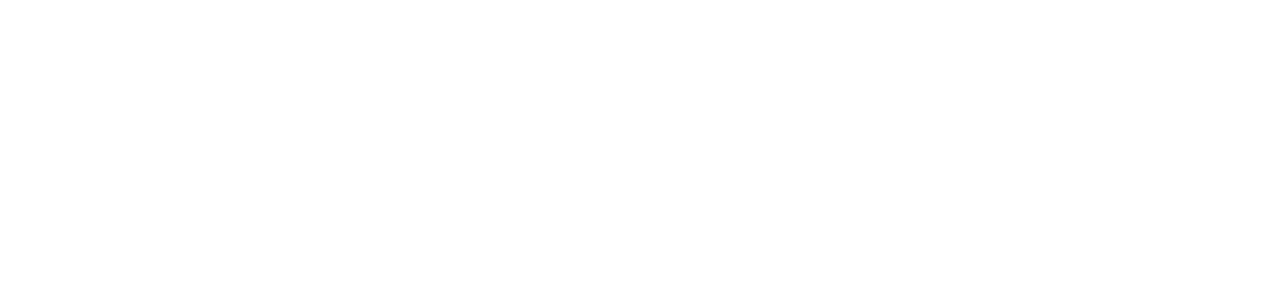
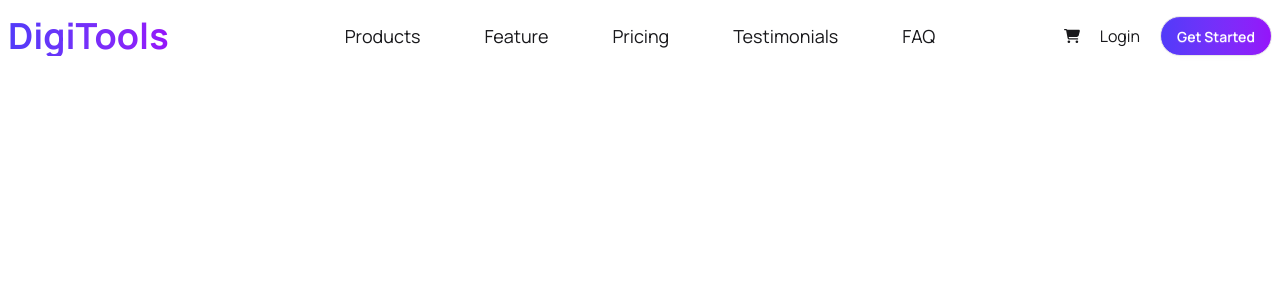
Before and after one commit to Tofazzal-13/Assignment_06, a React (Vite) app: page / in a window 1280 px wide. Shown: the top 300 px of the page. Built offline with nearby package versions, Linux system fonts and the light colour scheme.

Commit message:
navbar added

```diff
--- a/src/App.jsx
+++ b/src/App.jsx
@@ -1,5 +1,6 @@
 
 import './App.css'
+import Navbar from './Components/Navbar/Navbar'
 
 function App() {
 
@@ -7,6 +8,7 @@
   return (
     <>
 
+     <Navbar></Navbar>
     </>
   )
 }
--- /dev/null
+++ b/src/Components/Navbar/Navbar.jsx
@@ -0,0 +1,42 @@
+import React from 'react';
+import { FaCartShopping } from "react-icons/fa6";
+
+const Navbar = () => {
+    return (
+        <div>
+            <div className="navbar container mx-auto">
+                <div className="navbar-start">
+                    <div className="flex items-center gap-1 font-bold text-xl">
+                        <h1 className='text-4xl font-bold bg-linear-to-r from-[#513BF9] to-[#9514FA] bg-clip-text text-transparent'>DigiTools</h1>
+                    </div>
+                </div>
+                <div className="navbar-center hidden md:flex">
+                    <ul className="menu menu-horizontal gap-10 px-1 text-lg">
+                        <li>
+                            <a>Products</a>
+                        </li>
+                        <li>
+                            <a>Feature</a>
+                        </li>
+                        <li>
+                            <a>Pricing</a>
+                        </li>
+                        <li>
+                            <a>Testimonials</a>
+                        </li>
+                        <li>
+                            <a>FAQ</a>
+                        </li>
+                    </ul>
+                </div>
+                <div className="navbar-end gap-5">
+                    <FaCartShopping />
+                    <a className="">Login</a>
+                    <button className='btn rounded-full bg-linear-to-r from-[#513BF9] to-[#9514FA] text-white'>Get Started</button>
+                </div>
+            </div>
+        </div>
+    );
+};
+
+export default Navbar;
```
